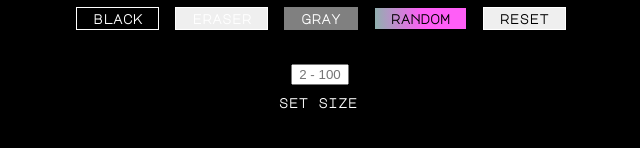
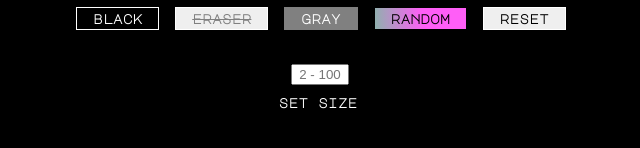
Before and after one commit to tomassw/TOP-Project-4-Etch-a-Sketch, a plain HTML site: page index.html in a window 1280 px wide. In both pictures the pointer is over the button "eraser". Shown: the part 636-784 px from the top of the page, 320-960 px from the left. Drawn offline with Linux system fonts and the light colour scheme.

Commit message:
Finished the project

```diff
--- a/index.html
+++ b/index.html
@@ -21,7 +21,7 @@
 
             <div class="buttons">
                 <button onclick="changeColor('black');" class="blackButton">black</button>
-                <button onclick="changeColor('white');" class="eraserButton">eraser</button>
+                <button onclick="changeColor('white');" class="eraserButton" id="eraserbutton">eraser</button>
                 <button onclick="changeColor('gray');" class="grayButton">gray</button>
                 <button onclick="changeColor('random');" class="randomButton">random</button>
                 <button onclick="resetBoard();" class="resetButton">reset</button>
--- a/style.css
+++ b/style.css
@@ -127,9 +127,9 @@ button:hover {
 }
 
 .eraserButton:hover {
-    color: white;
+    color: gray;
+    text-decoration: line-through;
 }
-
 
 
 .grayButton {
```
Also changed, not shown: index.js (line endings or trailing spaces).
